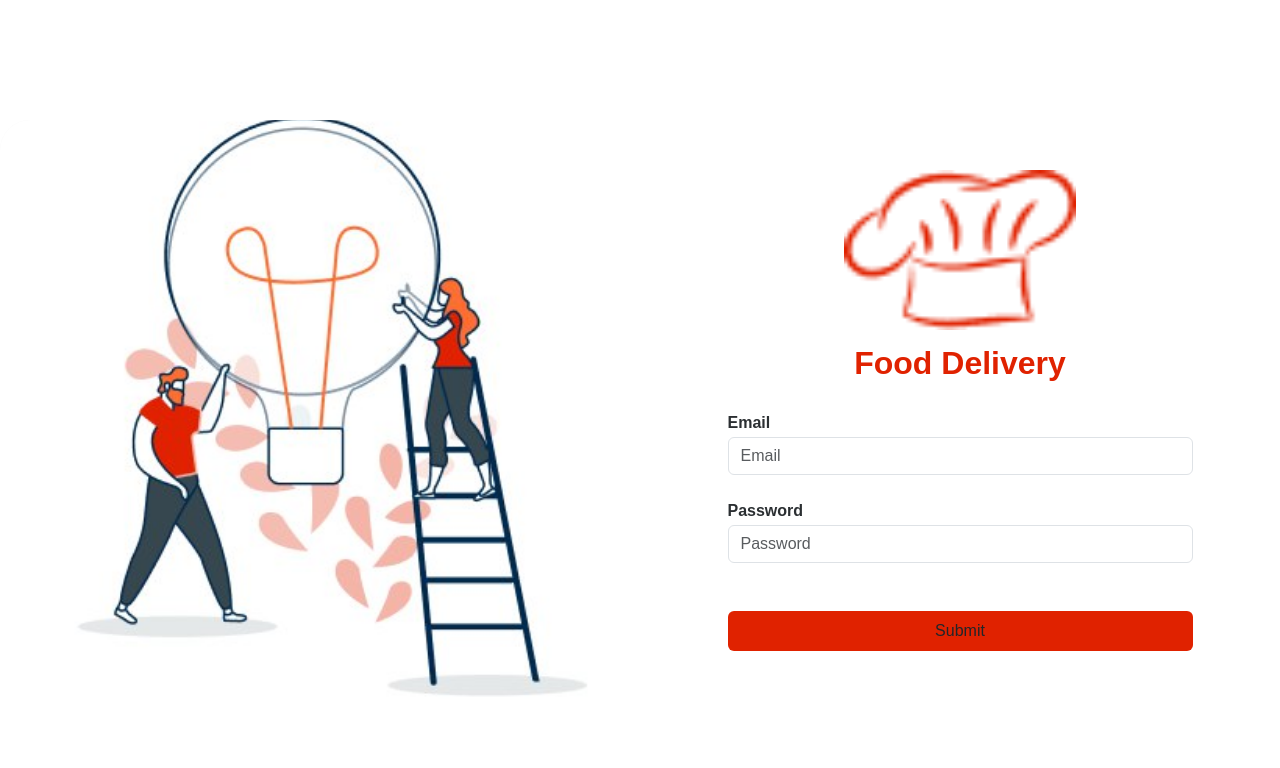
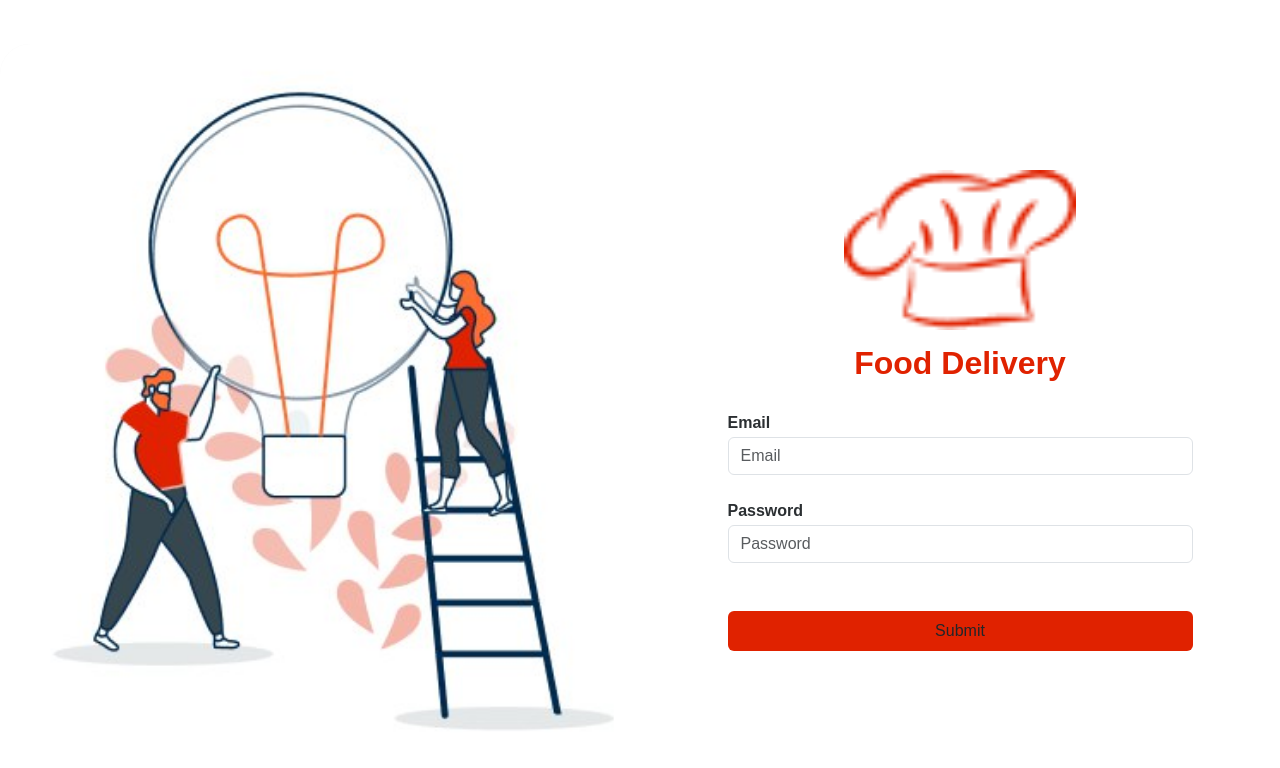
Before and after one commit to rana430/food-app, a React (Create React App) app: page /login in a window 1280 px wide. Shown: the top 768 px of the page. Built offline with nearby package versions, Linux system fonts and the light colour scheme.

Commit message:
fixed page

```diff
--- a/src/pages/login/login.css
+++ b/src/pages/login/login.css
@@ -19,8 +19,8 @@
 }
 
 .wrapper {
-  height: 70vh;
-  width: 50vwh;
+  height: auto;
+  width: 50%;
   background-color: rgba(243, 243, 243, 0.559);
   border-radius: 30px;
   display: flex;
```
